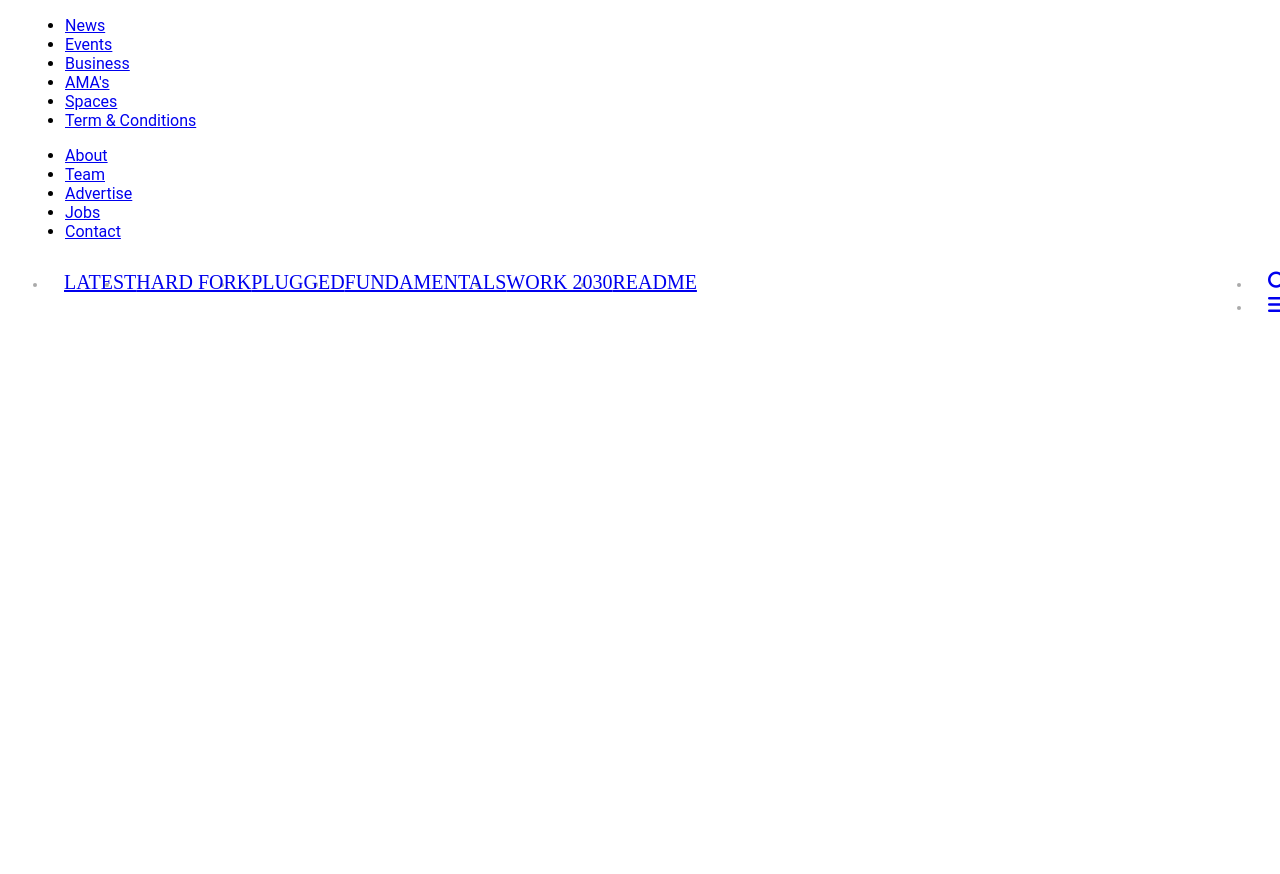
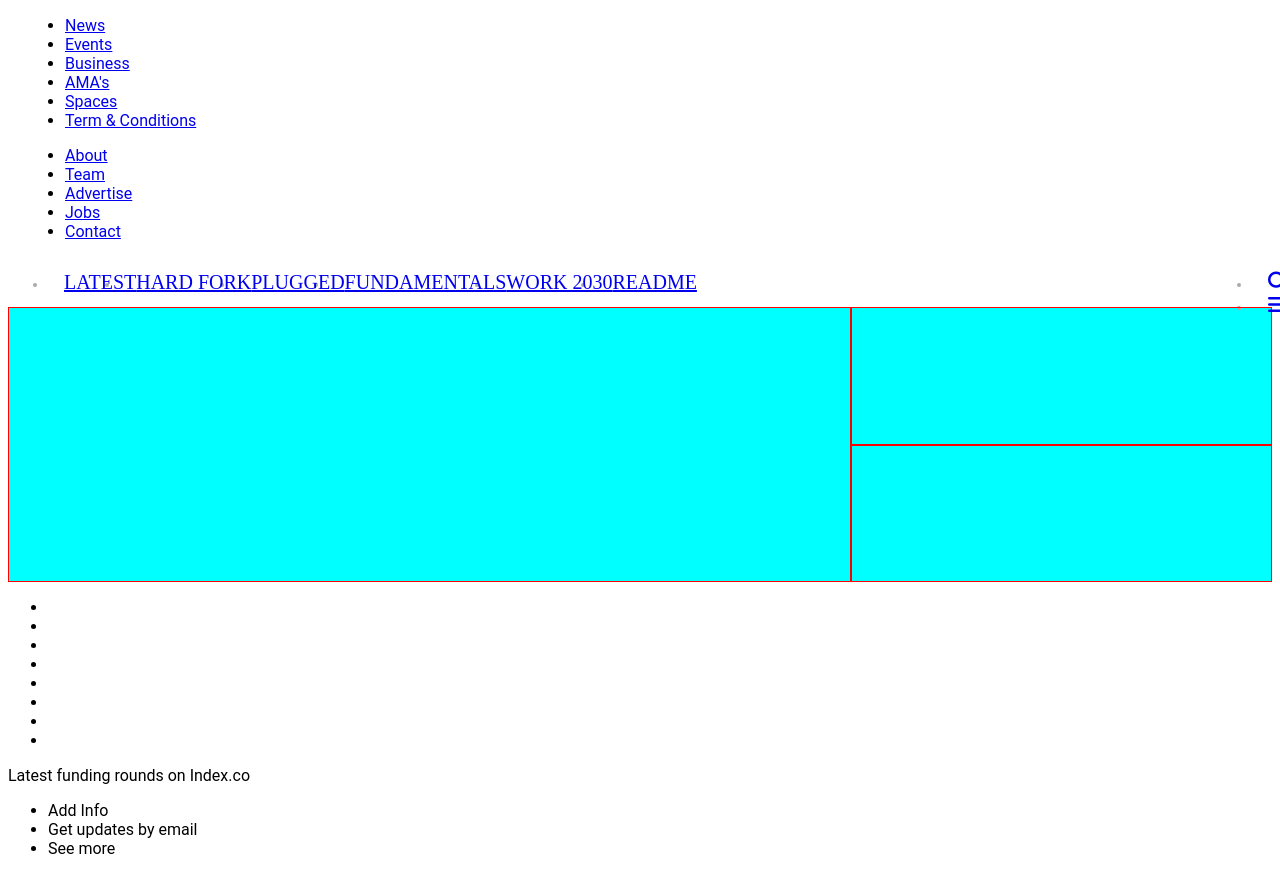
Before and after one commit to javierbotero/TNWclonePage, a plain HTML site: page index.html in a window 1280 px wide. Before the commit the page ends 800 px from the top, so only its background shows below. Drawn offline with Linux system fonts and the light colour scheme.

Commit message:
Add semantic elements and basic layout of the top part -------------------------------------------- The general elements are put in the html but need to start to be layed out.

```diff
--- a/index.html
+++ b/index.html
@@ -50,6 +50,49 @@
         </ul>
       </nav>
     </header>
+    <main>
+      <section>
+        <section class="parent">
+          <section class="child-big"></section>
+          <section class="child-medium"></section>
+          <section class="child-medium"></section>
+        </section>
+        <div class="spoilers">
+          <section class="latest-news">
+            <ul class="latest-news-ul">
+              <li class="latest-news-li"></li>
+              <li class="latest-news-li"></li>
+              <li class="latest-news-li"></li>
+              <li class="latest-news-li"></li>
+              <li class="latest-news-li"></li>
+              <li class="latest-news-li"></li>
+              <li class="latest-news-li"></li>
+              <li class="latest-news-li"></li>
+            </ul>
+          </section>
+          <section class="deals">
+            <header class="deal-header">
+              <p>Latest funding rounds on Index.co</p>
+              <ul>
+                <li>Add Info</li>
+                <li>Get updates by email</li>
+                <li>See more</li>
+              </ul>
+
+            </header>
+          </section>
+          <div class="rows-categories">
+
+          </div>
+          <section class="deals2">
+
+          </section>
+        </div>
+      </section>
+    </main>
+    <footer>
+
+    </footer>
     <script src="https://kit.fontawesome.com/859eff7750.js"></script>
   </body>
 </html>
--- a/style.css
+++ b/style.css
@@ -41,3 +41,27 @@ body {
   font-size: 14px;
   font-family: Shentox, sans serif;
 }
+
+/* Main part */
+
+.parent {
+  display: grid;
+  grid-template-columns: repeat(3, 1fr);
+  grid-template-rows: repeat(2, 1fr);
+  height: 275px;
+  background-color: aqua;
+}
+
+.child-big {
+  border: 1px solid red;
+  grid-column-start: 1;
+  grid-column-end: 3;
+  grid-row-start: 1;
+  grid-row-end: 3;
+}
+
+.child-medium {
+  border: 1px solid red;
+  grid-column-start: 3;
+  grid-column-end: 4;
+}
```
